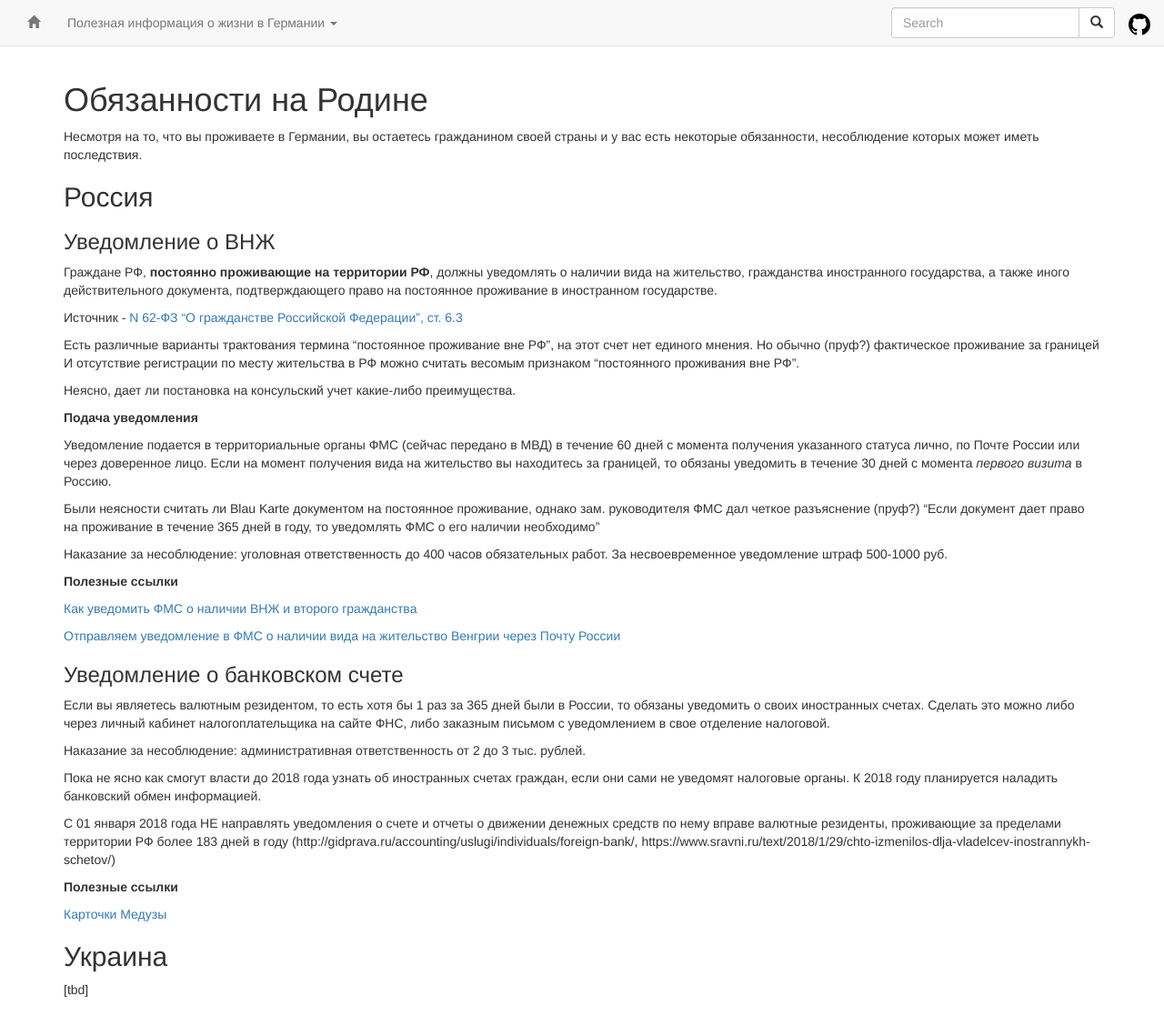
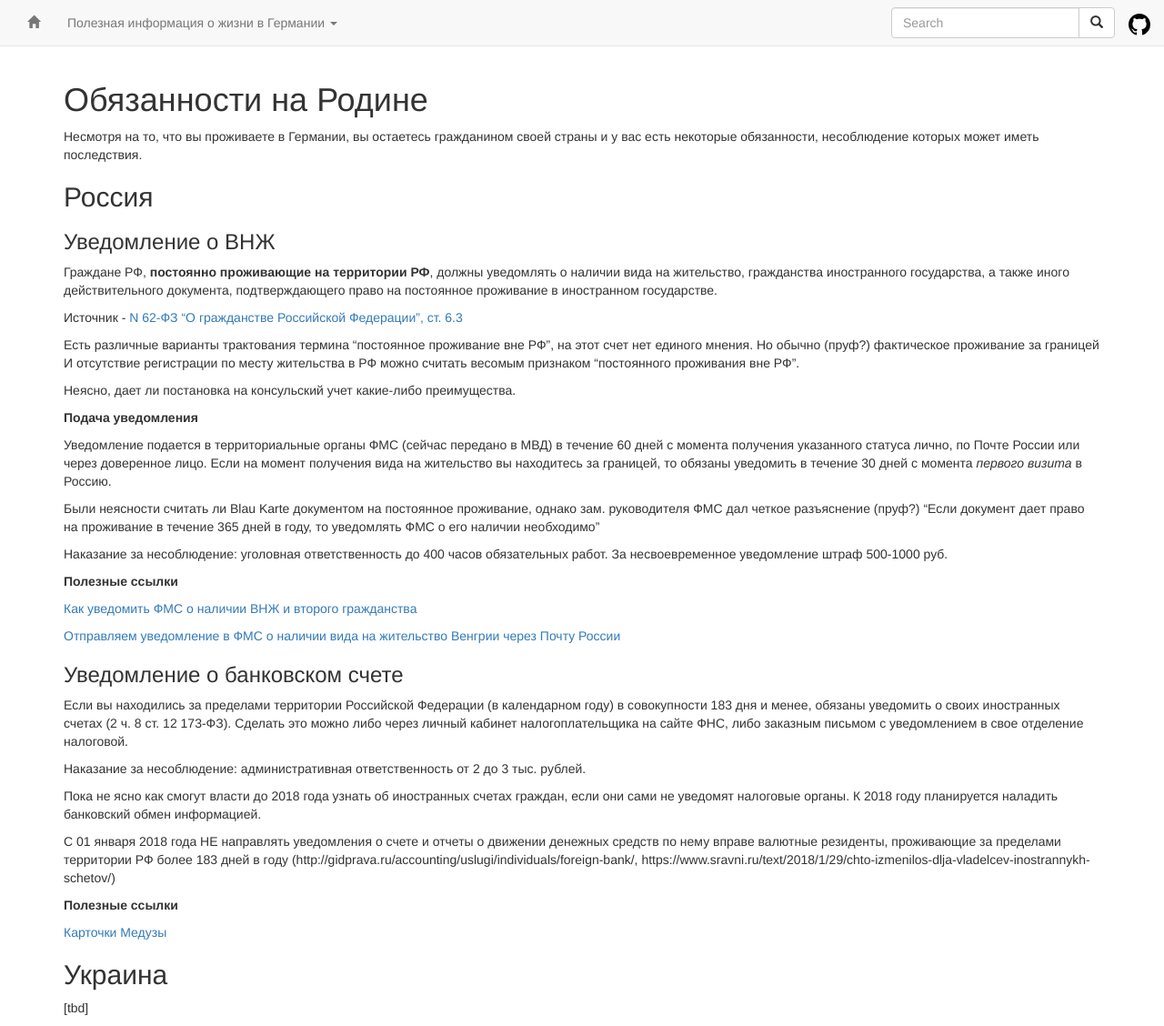
Before and after one commit to ru-de/faq, a Jekyll site: the page built from pages/Обязанности на Родине.md, in a window 1280 px wide and 1128 px high. Shown: the whole window at 91% size. Built offline with Jekyll 4.4.1, drawn with Linux system fonts in a browser that asks for light colours; nearby versions of some CDN libraries.

Commit message:
Travis #1235: sync github pages

```diff
--- a/pages/Обязанности на Родине.md
+++ b/pages/Обязанности на Родине.md
@@ -34,7 +34,7 @@ layout: default
 [Отправляем уведомление в ФМС о наличии вида на жительство Венгрии через Почту России](http://www.my-vengria.ru/2015/03/29/отправляем-уведомление-фмс-о-наличии-вида-на-жительство-венгрии-через-почту-россии/)
 
 ### Уведомление о банковском счете
-Если вы являетесь валютным резидентом, то есть хотя бы 1 раз за 365 дней были в России, то обязаны уведомить о своих иностранных счетах.
+Если вы находились за пределами территории Российской Федерации (в календарном году) в совокупности 183 дня и менее, обязаны уведомить о своих иностранных счетах (2 ч. 8 ст. 12 173-ФЗ).
 Сделать это можно либо через личный кабинет налогоплательщика на сайте ФНС, либо заказным письмом с уведомлением в свое отделение налоговой.
 
 Наказание за несоблюдение: административная ответственность от 2 до 3 тыс. рублей.
```
